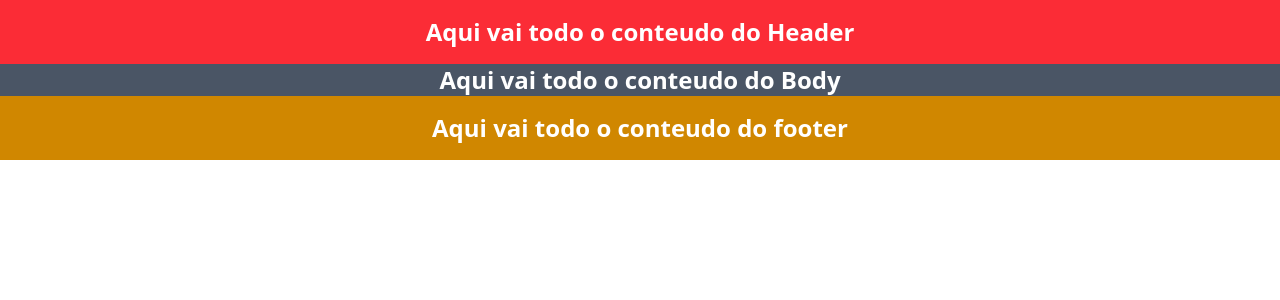
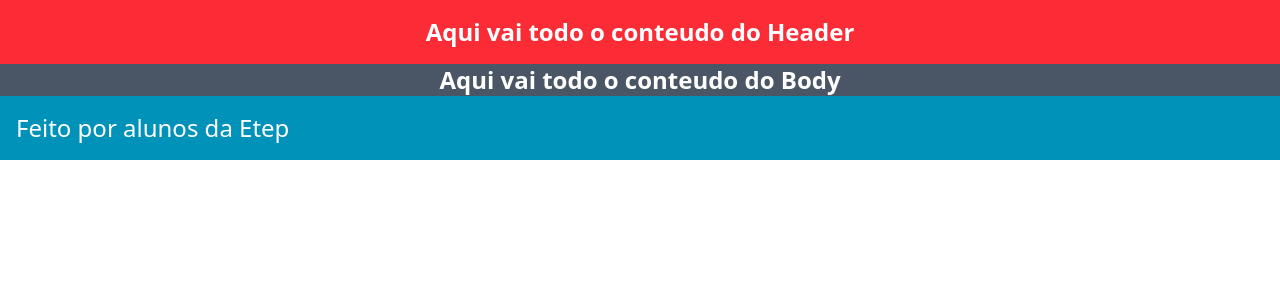
Before and after one commit to gabriel-vitebo/HemoMap-FrontEnd, a Nuxt app: page / in a window 1280 px wide. Shown: the top 300 px of the page. Built offline with nearby package versions, Linux system fonts and the light colour scheme.

Commit message:
feat: add footer

```diff
--- a/src/components/footer/footer.schema.ts
+++ b/src/components/footer/footer.schema.ts
@@ -2,6 +2,6 @@ import { tv } from "tailwind-variants";
 
 export const schema = tv({
   slots: {
-    base: 'w-full bg-yellow-600 text-2xl font-bold text-white p-4 flex items-center justify-center',
+    base: 'w-full bg-cyan-600 text-2xl text-white p-4 flex items-start',
   }
 })
--- a/src/components/footer/footer.vue
+++ b/src/components/footer/footer.vue
@@ -13,6 +13,8 @@ export default {
 
 <template>
   <footer :class="ui.base()">
-    <h1>Aqui vai todo o conteudo do footer</h1>
+    <span>
+      Feito por alunos da Etep
+    </span>
   </footer>
 </template>
```
